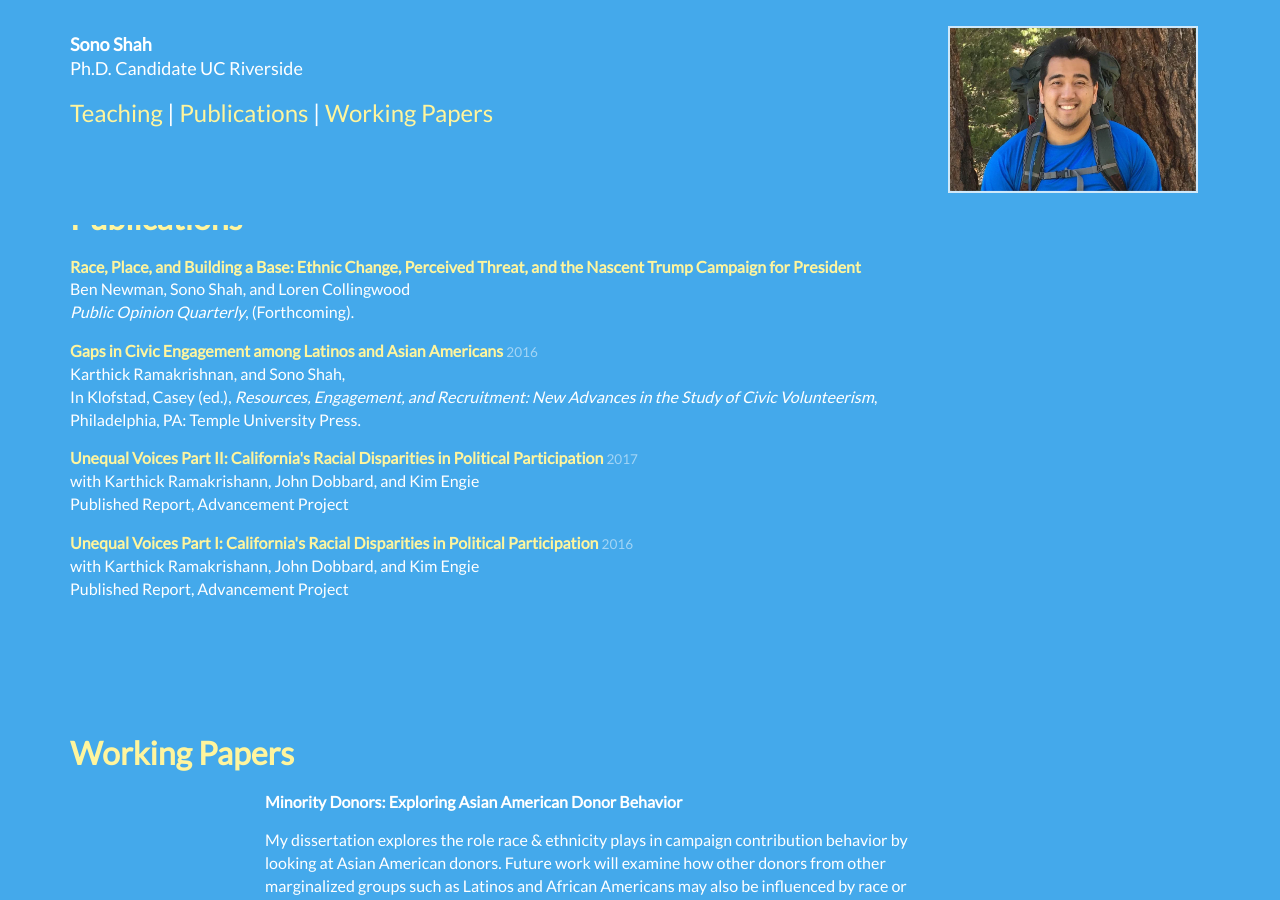
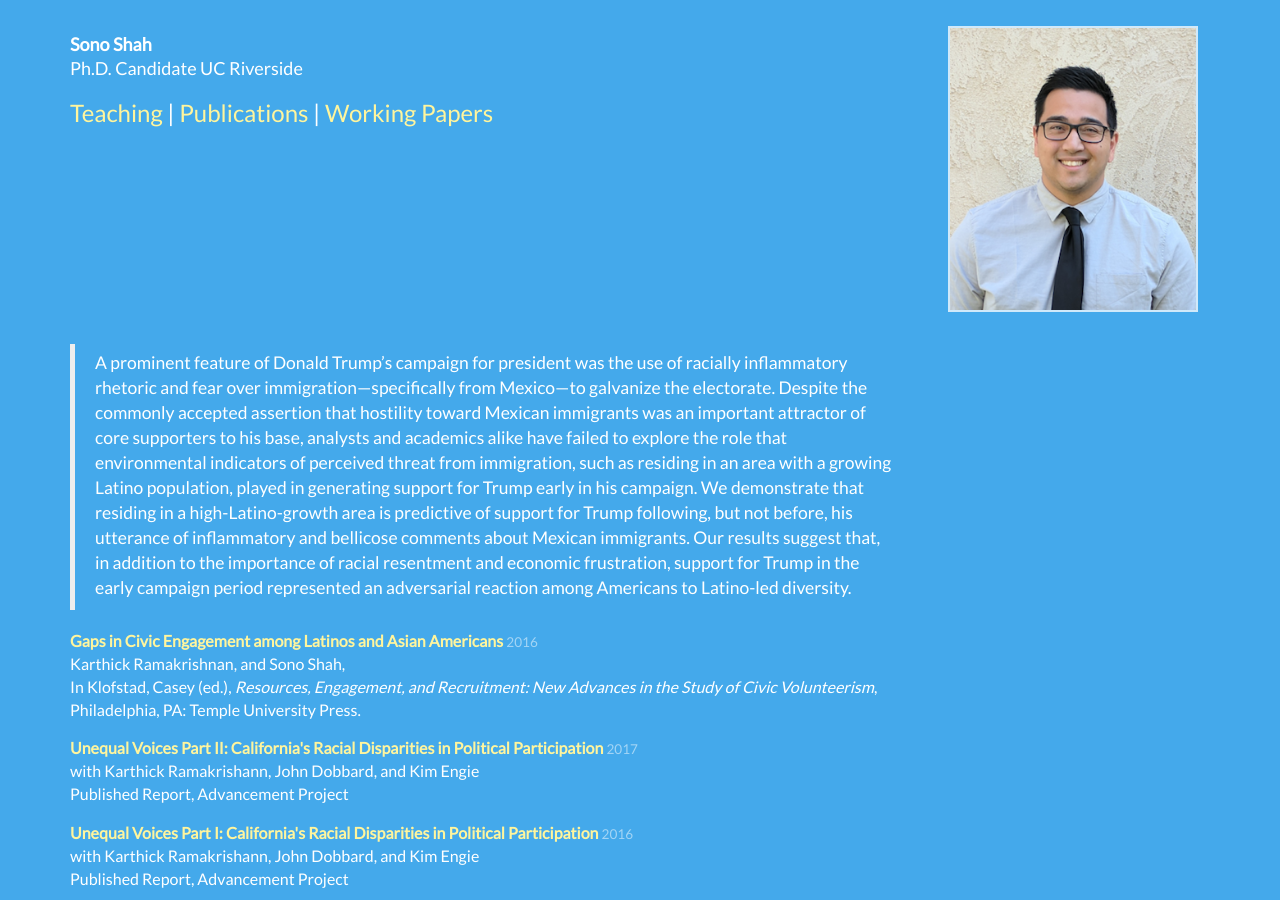
Before and after one commit to sonoshah/sonoshah.github.io, a Jekyll site: the page built from index.html, in a window 1280 px wide and 900 px high, scrolled down 939 px. Built offline with Jekyll 4.4.1, drawn with Linux system fonts in a browser that asks for light colours; nearby versions of some CDN libraries.

```diff
--- a/_data/personal.yml
+++ b/_data/personal.yml
@@ -2,7 +2,7 @@
 
 label: Ph.D. Candidate UC Riverside
 
-picture: /img/profile-picture.jpg
+picture: /img/profile-picture.png
 
 email: sshah018@ucr.edu
 
--- a/_data/publications.yml
+++ b/_data/publications.yml
@@ -1,10 +1,13 @@
 
 -
-  type: journal-forthcoming
+  type: journal
   title: 'Race, Place, and Building a Base:  Ethnic Change, Perceived Threat, and the Nascent Trump Campaign for President'
   authors: Ben Newman, Sono Shah, and Loren Collingwood
   journal: Public Opinion Quarterly
-
+  year: 2018
+  pdf: "https://academic.oup.com/poq/advance-article/doi/10.1093/poq/nfx039/4782668?guestAccessKey=f2aab80d-1923-40ab-95f9-e785214f73ce"
+  url: "https://academic.oup.com/poq/advance-article/doi/10.1093/poq/nfx039/4782668?guestAccessKey=f2aab80d-1923-40ab-95f9-e785214f73ce"
+  abstract: "A prominent feature of Donald Trump’s campaign for president was the use of racially inflammatory rhetoric and fear over immigration—specifically from Mexico—to galvanize the electorate. Despite the commonly accepted assertion that hostility toward Mexican immigrants was an important attractor of core supporters to his base, analysts and academics alike have failed to explore the role that environmental indicators of perceived threat from immigration, such as residing in an area with a growing Latino population, played in generating support for Trump early in his campaign. We demonstrate that residing in a high-Latino-growth area is predictive of support for Trump following, but not before, his utterance of inflammatory and bellicose comments about Mexican immigrants. Our results suggest that, in addition to the importance of racial resentment and economic frustration, support for Trump in the early campaign period represented an adversarial reaction among Americans to Latino-led diversity."
 -
   type: chapter
   year: 2016
--- a/_layouts/albertine.html
+++ b/_layouts/albertine.html
@@ -180,10 +180,8 @@
               {% when 'dissertation' %}
                 {{ publication.publisher }}
               {% when 'journal' %}
-                {{ publication.journal }},
-                {{ publication.volume }},
-                {{ publication.issue }},
-                {{ publication.pages }}
+                <i>{{ publication.journal }}</i><br>
+               <blockquote class="blockquote">{{ publication.abstract }}</blockquote>
               {% when 'chapter' %}
                 In {{publication.editors}},
                 <i>{{publication.book_title}}</i>,
```
Also changed, not shown: 4 other files.
